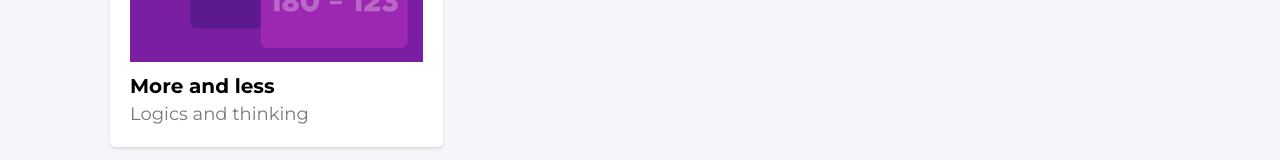
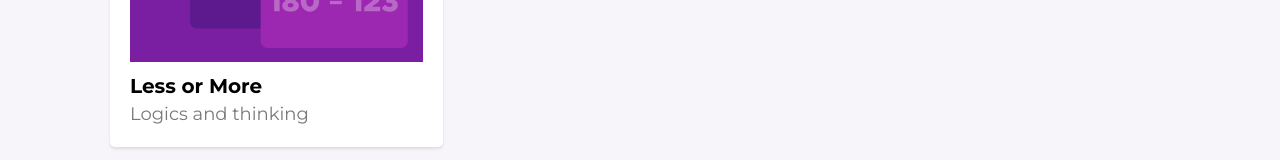
Before and after one commit to Ponomareva-Nina/Wikium-Clone, a React (Create React App) app in the folder client/: page /games in a window 1280 px wide. Shown: the part 1217-1377 px from the top of the page. Built offline with nearby package versions, Linux system fonts and the light colour scheme.

Commit message:
reafctor: minor refactoring for game teaser component

```diff
--- a/client/src/components/GameTeaserCard/GameTeaserCard.tsx
+++ b/client/src/components/GameTeaserCard/GameTeaserCard.tsx
@@ -1,31 +1,31 @@
 import cn from "classnames";
 import { FC, PropsWithChildren } from "react";
 import { Link } from "react-router-dom";
+import { useTranslation } from "react-i18next";
+import { GameInterface } from "../../interfaces/GameInterface";
 import styles from "./GameTeaserCard.module.scss";
 
 interface GameTeaserCardProps {
-  id: number;
-  imgSrc: string;
-  title: string;
-  category: string;
+  game?: GameInterface;
 }
 
 export const GameTeaserCard: FC<PropsWithChildren<GameTeaserCardProps>> = ({
-  id,
-  title,
-  imgSrc,
-  category,
+  game,
   children,
   ...rest
 }) => {
+  const { t } = useTranslation();
+  if (game) {
     return (
-    <Link to={`/games/${id}`}>
+      <Link to={`/games/${game.id}`}>
         <div {...rest} className={cn(styles.card)}>
-        <img src={imgSrc} className={cn(styles.image)} alt={title} />
-        <h3 className={cn(styles.title)}>{title}</h3>
-        <p className={cn(styles.category)}>{category}</p>
+          <img src={game.teaserImg} className={cn(styles.image)} alt="" />
+          <h3 className={cn(styles.title)}>{t(`gamesData.${game.title}`)}</h3>
+          <p className={cn(styles.category)}>{t(`gamesData.${game.category}`)}</p>
           {children}
         </div>
       </Link>
     );
+  }
+  return <h1>Game in progress</h1>;
 };
--- a/client/src/constants/Games.tsx
+++ b/client/src/constants/Games.tsx
@@ -2,9 +2,9 @@ import { ColorMatchGame } from "../games/ColorMatchGame/ColorMatchGame";
 import { PenaltyGame } from "../games/PenaltyGame/PenaltyGame";
 import { LessOrMoreGame } from "../games/LessOrMoreGame/LessOrMoreGame";
 import { GameInterface } from "../interfaces/GameInterface";
-import colorMatchImg from "../../assets/images/GamesPage/color-match.svg";
-import penaltyImg from "../../assets/images/GamesPage/penalty.svg";
-import moreAndLessImg from "../../assets/images/GamesPage/more-and-less.svg";
+import colorMatchImg from "../assets/images/GamesPage/color-match.svg";
+import penaltyImg from "../assets/images/GamesPage/penalty.svg";
+import moreAndLessImg from "../assets/images/GamesPage/more-and-less.svg";
 
 export const Games: Array<GameInterface> = [
   {
--- a/client/src/pages/GamesPage/GamesPage.tsx
+++ b/client/src/pages/GamesPage/GamesPage.tsx
@@ -3,12 +3,10 @@ import cn from "classnames";
 import { GameCategory } from "../../components/GameCategory/GameCategory";
 import styles from "./GamesPage.module.scss";
 import { GameTeaserCard } from "../../components";
-import colorMatchImg from "../../assets/images/GamesPage/color-match.svg";
-import penaltyImg from "../../assets/images/GamesPage/penalty.svg";
-import moreAndLessImg from "../../assets/images/GamesPage/more-and-less.svg";
 import concentration from "../../assets/images/GamesPage/concentration.svg";
 import logics from "../../assets/images/GamesPage/logics.svg";
 import memory from "../../assets/images/GamesPage/memory.svg";
+import { Games } from "../../constants/Games";
 
 export const GamesPage = () => {
   const { t } = useTranslation();
@@ -21,12 +19,7 @@ export const GamesPage = () => {
         icon={concentration}
         description={t("gamesPage.concentrationDescription")}
       >
-        <GameTeaserCard
-          id={1}
-          title={t("gamesPage.colorMatchGame")}
-          category={t("gamesPage.concentrationTitle")}
-          imgSrc={colorMatchImg}
-        />
+        <GameTeaserCard game={Games.find((game) => game.id === 1)} />
       </GameCategory>
 
       <GameCategory
@@ -34,12 +27,7 @@ export const GamesPage = () => {
         icon={memory}
         description={t("gamesPage.memoryDescription")}
       >
-        <GameTeaserCard
-          id={2}
-          title={t("gamesPage.penaltyGame")}
-          category={t("gamesPage.memoryTitle")}
-          imgSrc={penaltyImg}
-        />
+        <GameTeaserCard game={Games.find((game) => game.id === 2)} />
       </GameCategory>
 
       <GameCategory
@@ -47,12 +35,7 @@ export const GamesPage = () => {
         icon={logics}
         description={t("gamesPage.logicsDescription")}
       >
-        <GameTeaserCard
-          id={3}
-          title={t("gamesPage.comparisonGame")}
-          category={t("gamesPage.logicsTitle")}
-          imgSrc={moreAndLessImg}
-        />
+        <GameTeaserCard game={Games.find((game) => game.id === 3)} />
       </GameCategory>
     </div>
   );
--- a/client/src/translation/en.json
+++ b/client/src/translation/en.json
@@ -26,16 +26,13 @@
     },
     "gamesPage": {
       "title": "Games by categories",
+      "concentrationTitle": "Concentration",
+      "memoryTitle": "Memorization",
+      "logicsTitle": "Logics and thinking",
       "todayGame": "Game of the day",
-      "concentrationTitle": "Concentration",
       "concentrationDescription" : "The ability to stay focused on what is important and not be distracted by extraneous factors.",
-      "memoryTitle": "Memorization",
       "memoryDescription": "Memorization of meaning and correlation of information elements. The ability to reproduce images in memory.",
-      "logicsTitle" : "Logics and thinking",
-      "logicsDescription": "The ability to think logically, analyze, and find consistent patterns.",
-      "colorMatchGame": "Color match",
-      "comparisonGame": "More and less",
-      "penaltyGame": "Penalty"
+      "logicsDescription": "The ability to think logically, analyze, and find consistent patterns."
     },
     "navigation": {
       "program": "Training program",
@@ -53,5 +50,13 @@
     },
     "account": {
       "avatar": "user photo"
+    },
+    "gamesData": {
+      "concentration": "Concentration",
+      "memory": "Memorization",
+      "logics" : "Logics and thinking",
+      "colorMatch": "Color match",
+      "lessOrMore": "Less or More",
+      "penalty": "Penalty"
     }
 }
--- a/client/src/translation/ru.json
+++ b/client/src/translation/ru.json
@@ -26,16 +26,13 @@
     },
     "gamesPage": {
       "title": "Все тренажеры по категориям",
+      "concentrationTitle": "Внимание",
+      "memoryTitle": "Память",
+      "logicsTitle": "Логика и мышление",
       "todayGame": "Тренажер дня",
-      "concentrationTitle": "Внимание",
       "concentrationDescription" : "Способность сохранять концентрацию на важном и не отвлекаться при посторонних факторах.",
-      "memoryTitle": "Память",
       "memoryDescription": "Способность воспроизводить в памяти изображения и образы, запоминать смысл и соотношение элементов информации.",
-      "logicsTitle" : "Логика и мышление",
-      "logicsDescription": "Способность логически мыслить и рассуждать, анализировать, и находить закономерности.",
-      "colorMatchGame": "Цветовод",
-      "comparisonGame": "Логическое сравнение",
-      "penaltyGame": "Пенальти"
+      "logicsDescription": "Способность логически мыслить и рассуждать, анализировать, и находить закономерности."
     },
     "navigation": {
       "program": "Программа развития",
@@ -53,5 +50,13 @@
     },
     "account": {
       "avatar": "Фотография пользователя"
+    },
+    "gamesData": {
+      "concentration": "Внимание",
+      "memory": "Память",
+      "logics" : "Логика и мышление",
+      "colorMatch": "Цветовод",
+      "lessOrMore": "Логическое сравнение",
+      "penalty": "Пенальти"
     }
 }
```
Lines whose indentation alone changed are shown as unchanged.
